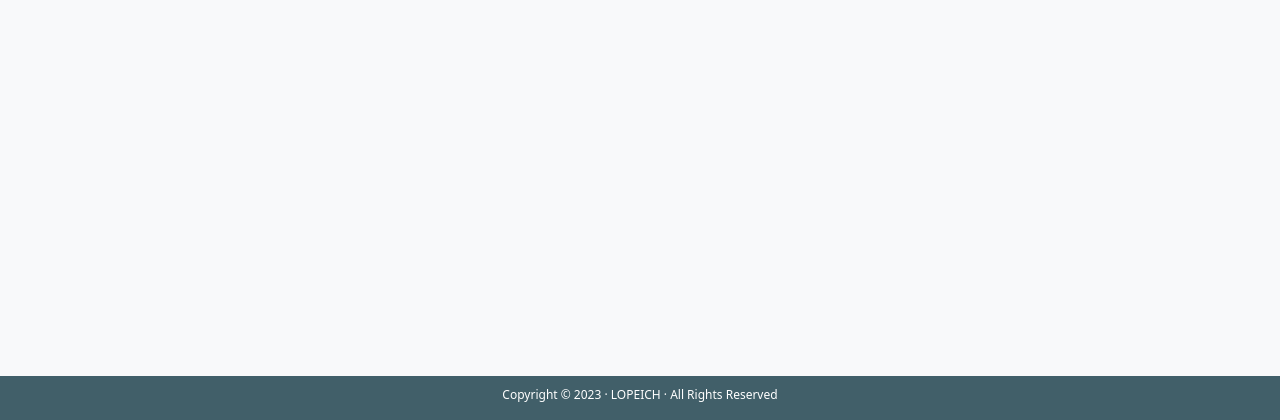
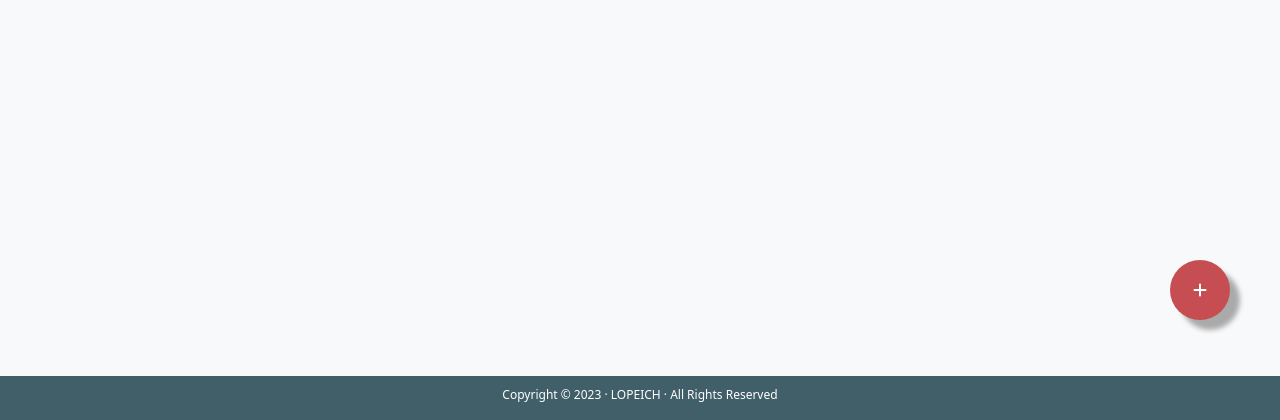
Before and after one commit to JessmannPengard/lopaje, a PHP site: page /myvotings.php in a window 1280 px wide. Shown: the part 380-800 px from the top of the page. Run offline with PHP 8.4, Linux system fonts and the light colour scheme; the visitor is signed in with stand-in values (Sample User, id 1); data that the repository does not hold is empty.

Commit message:
create voting from myvotings

```diff
--- a/myvotings.php
+++ b/myvotings.php
@@ -87,7 +87,7 @@ require_once("./layout/header.php");
                                     <h5 class="card-title">' . $value["titulo"] . '</h5>
                                     <p class="card-text">' . $value["descripcion"] . '</p>
                                     <p class="fecha">' . $txt . '</p>
-                                    <a href="galeria.php?votacion='.$value["id"].'"><p class="text-center">>></p></a>
+                                    <a href="galeria.php?votacion=' . $value["id"] . '"><p class="text-center">>></p></a>
                                 </div>
                                 <div class="card-footer text-muted text-center">
                                     creada hace ' . $creadaHace . '
@@ -103,7 +103,16 @@ require_once("./layout/header.php");
 
 </div>
 
-</div>
+<!-- Botón para crear votaciones, sólo se muestra si hay un usuario logueado -->
+<?php
+if (isset($_SESSION["username"])) {
+    echo "<div class='fab-container'>
+            <div class='button iconbutton'>
+              <a href='newvoting.php'><i class='fa-solid fa-plus'></i></a>
+            </div>
+          </div";
+}
+?>
 
 
 <!-- Pie de página -->
```
